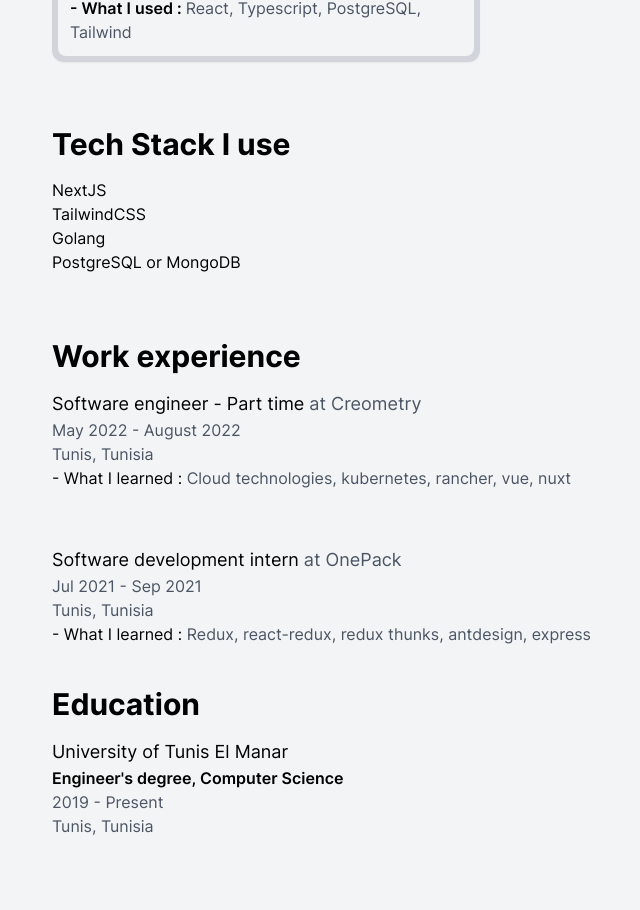
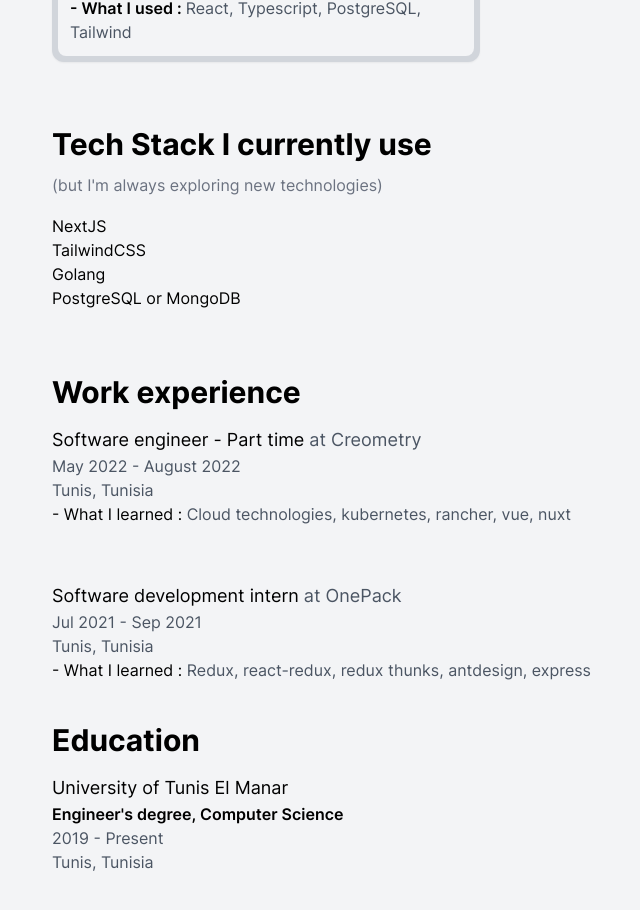
Before and after one commit to Seifbarouni/seifbarouni.live, a Next.js app: page / in a window 1280 px wide. Shown: the part 1038-1948 px from the top of the page, without its empty margins (380-1020 px from the left). Built offline with nearby package versions, Linux system fonts and the light colour scheme; what tailwindcss-no-scrollbar would draw is missing.

Commit message:
added small comment

```diff
--- a/pages/index.tsx
+++ b/pages/index.tsx
@@ -49,7 +49,10 @@ export default function Home() {
             <RecentProjects />
           </div>
           <h1 className="text-3xl 2xl:text-4xl dark:text-white text-black font-bold">
-            Tech Stack I use
+            Tech Stack I currently use <br />
+            <span className="text-base text-gray-500 font-normal">
+              (but I'm always exploring new technologies)
+            </span>
           </h1>
           <TechStack />
           <h1 className="text-3xl 2xl:text-4xl dark:text-white text-black font-bold">
```
